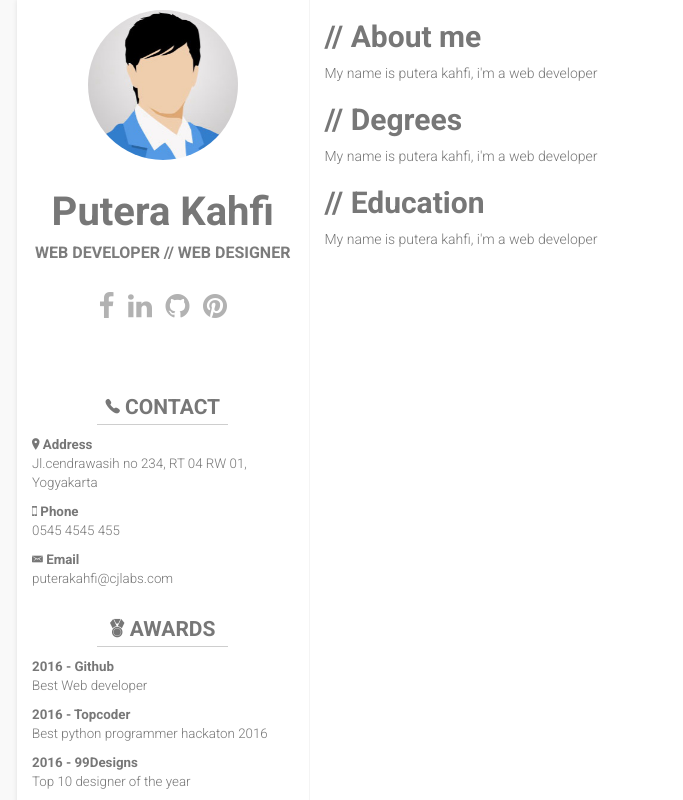
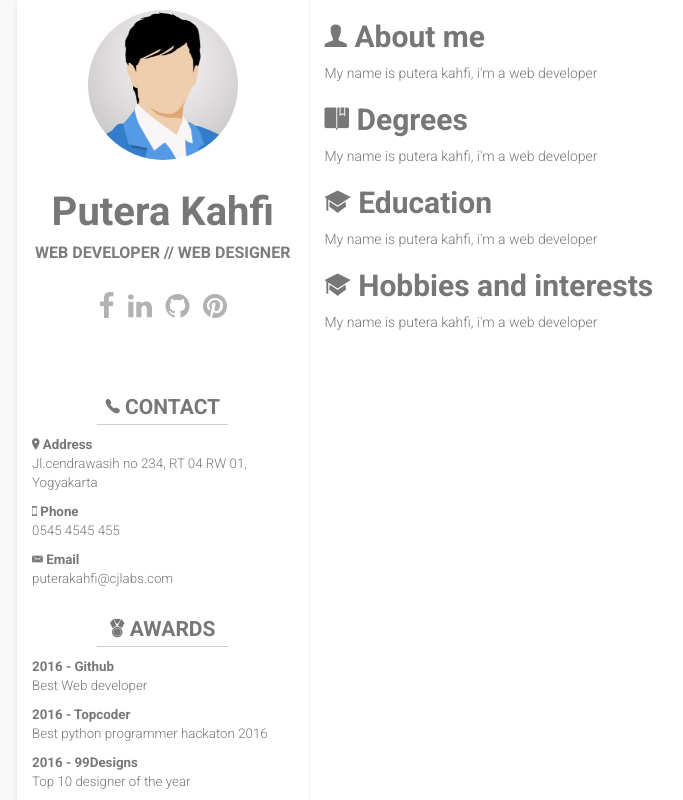
Before and after one commit to puterakahfi/resume, a website: page minimalist/index.html in a window 1280 px wide. Shown: the top 800 px of the page, without its empty margins (38-721 px from the left). Drawn offline with nearby package versions, Linux system fonts and the light colour scheme; files whose address does not match are found by name.

Commit message:
added icons for head title

```diff
--- a/minimalist/index.html
+++ b/minimalist/index.html
@@ -106,15 +106,19 @@
 					<div  class="col-md-8 main-content">
 
 						<div class="block-content">
-						<h2>// About me</h2>
+							<h2><i class="ion-person"></i>  About me</h2>
 						My name is putera kahfi, i'm a web developer
 						</div>
 						<div class="block-content">
-						<h2>// Degrees</h2>
+							<h2><i class="ion-ios-bookmarks"></i> Degrees</h2>
 						My name is putera kahfi, i'm a web developer
 						</div>
 						<div class="block-content">
-						<h2>// Education </h2>
+							<h2><i class="ion-university"></i> Education </h2>
+						My name is putera kahfi, i'm a web developer
+						</div>
+						<div class="block-content">
+							<h2><i class="ion-university"></i> Hobbies and interests </h2>
 						My name is putera kahfi, i'm a web developer
 						</div>
 				</div>
```
